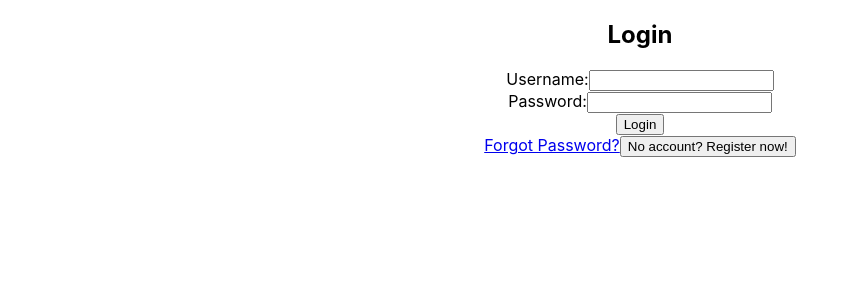
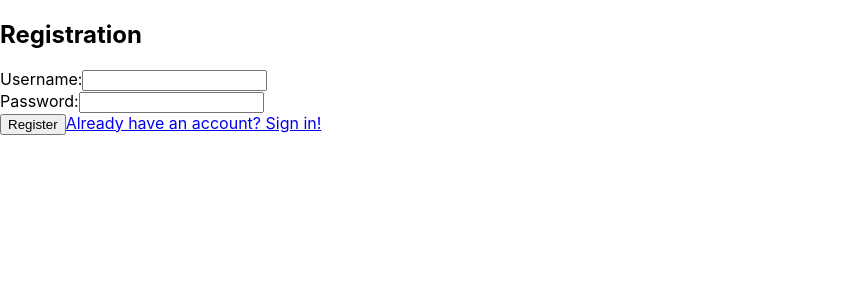
Before and after one commit to huangs96/Stoddit, a React (Create React App) app in the folder stoddit/: page /register in a window 1280 px wide. Shown: the top 300 px of the page, without its empty margins (0-859 px from the left). Built offline with nearby package versions, Linux system fonts and the light colour scheme.

Commit message:
created home page and refactored register page

```diff
--- a/stoddit/src/App.js
+++ b/stoddit/src/App.js
@@ -1,6 +1,12 @@
 // import logo from './logo.svg';
 import React, { useState } from 'react';
+import {
+  BrowserRouter as Router,
+  Route,
+  Routes
+} from 'react-router-dom';
 import './App.css';
+import HomePage from './pages/Home/Home';
 import LoginPage from './pages/Login/LoginIndex';
 import RegisterPage from './pages/Register/RegisterIndex';
 
@@ -12,11 +18,20 @@
   }
 
   return (
-    <div className="App">
-      {
-        currentForm === "login" ? <LoginPage switchForm={switchForm} /> : <RegisterPage switchForm={switchForm} />
-      }
-    </div>
+      <Routes>
+        <Route
+          path="login"
+          element={<LoginPage />}
+        />
+        <Route
+          path="register"
+          element={<RegisterPage />}
+        />
+        <Route
+          path="home"
+          element={<HomePage />}
+        />
+      </Routes>
   );
 }
 
--- a/stoddit/src/pages/Home/Home.js
+++ b/stoddit/src/pages/Home/Home.js
@@ -1,28 +1,41 @@
-import React from 'react'
-import { useParams } from 'react-router-dom';
+import React, { useEffect } from 'react'
+import { useParams, redirect, useNavigate } from 'react-router-dom';
 import { getUser } from '../../services/home.service';
+import { getHome } from '../../services/login.service';
 // import { getUserHomePage } from ''
 
 
 function HomePage() {
-  const [user, setUser] = React.useState(null);
-  const { handle } = useParams()
+  let [user, setUser] = React.useState('');
+  const { handle } = useParams();
 
-  React.useEffect(() => {
-    let mounted = true;
-    getUser(handle)
-    .then(user => {
-      if (mounted) {
-        setUser(user)
-      }
-    })
-    return () => mounted = false;
-  })
+  let navigate = useNavigate();
+
+  const logout = () => {
+    localStorage.clear();
+    return navigate('/login')
+  };
+
+  useEffect(() => {
+    if (localStorage.getItem('loggedin')) {
+      user = true;
+    };
+
+    if (!user) {
+      localStorage.clear();
+      return navigate('/login');
+    };
+
+    getHome();
+  }, [])
 
 
   return (
-    <div>Home</div>
-  )
+    <div>
+      <h1>Home</h1>
+      <button onClick={logout}>logout</button>
+    </div>
+    )
 }
 
 export default HomePage
--- a/stoddit/src/pages/Login/LoginIndex.js
+++ b/stoddit/src/pages/Login/LoginIndex.js
@@ -56,18 +56,21 @@
     });
 
 
-    const loggedIn = JSON.parse(localStorage.getItem('loggedin'))
+    const loggedIn = await JSON.parse(localStorage.getItem('loggedin'))
 
-    if (loggedIn) {
-      navigate('/user');
-      console.log('worked');
-      // window.location.reload();
-    } else {
-      setLoading(false);
-      setMessage('Cannot Log In');
+    const login = async () => {
+        if (loggedIn) {
+        navigate('/home');
+        console.log('worked');
+        window.location.reload();
+      } else {
+        setLoading(false);
+        setMessage('Cannot Log In');
+      }
     }
 
-    console.log(await getUser());
+    await login();
+
   }
 
   return (
@@ -113,7 +116,7 @@
             </div>
           )}
         <a href="/home" className="forgotPassword" >Forgot Password?</a>
-        <button onClick={() => props.switchForm('register')}> No account? Register now!</button>
+        <button onClick={setUserName}> No account? Register now!</button>
       </div>
     </form>
 
--- a/stoddit/src/pages/Register/RegisterIndex.js
+++ b/stoddit/src/pages/Register/RegisterIndex.js
@@ -1,6 +1,6 @@
 import React, { useState } from 'react';
 
-function RegisterPage(props) {
+function RegisterPage() {
 
   const [username, setUserName] = useState('');
   const [password, setPassword] = useState('');
@@ -21,7 +21,7 @@
           <label htmlFor='password'>Password:</label>
           <input type="password" name="password" id="password" value={password}/>
         </div>
-        <input type="submit" value="Register" onClick={() => props.switchForm}/>
+        <input type="submit" value="Register" onClick={setUserName}/>
         <a href="/home" className="accountExists">Already have an account? Sign in!</a>
       </div>
     </form>
--- a/stoddit/src/services/login.service.js
+++ b/stoddit/src/services/login.service.js
@@ -9,11 +9,11 @@
     body: JSON.stringify(credentials)
   })
   .then(data => {
-    console.log(data.url);
+    console.log(data);
     data.json()
     if (data.url === 'http://localhost:5000/users/home') {
       localStorage.setItem('loggedin', JSON.stringify('true'));
-      return true;
+      return 'authorized';
     }
   })
   .catch(err => {
```
